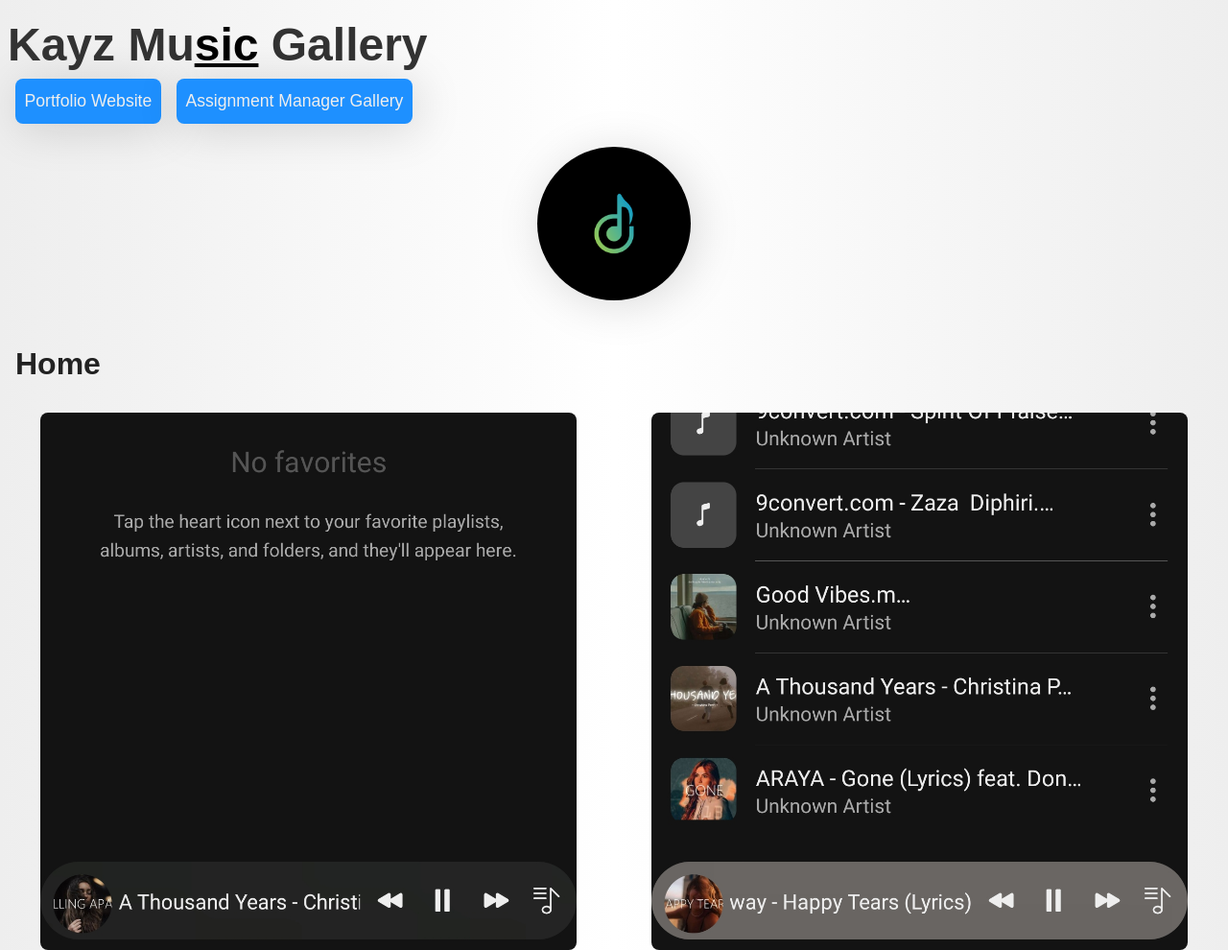
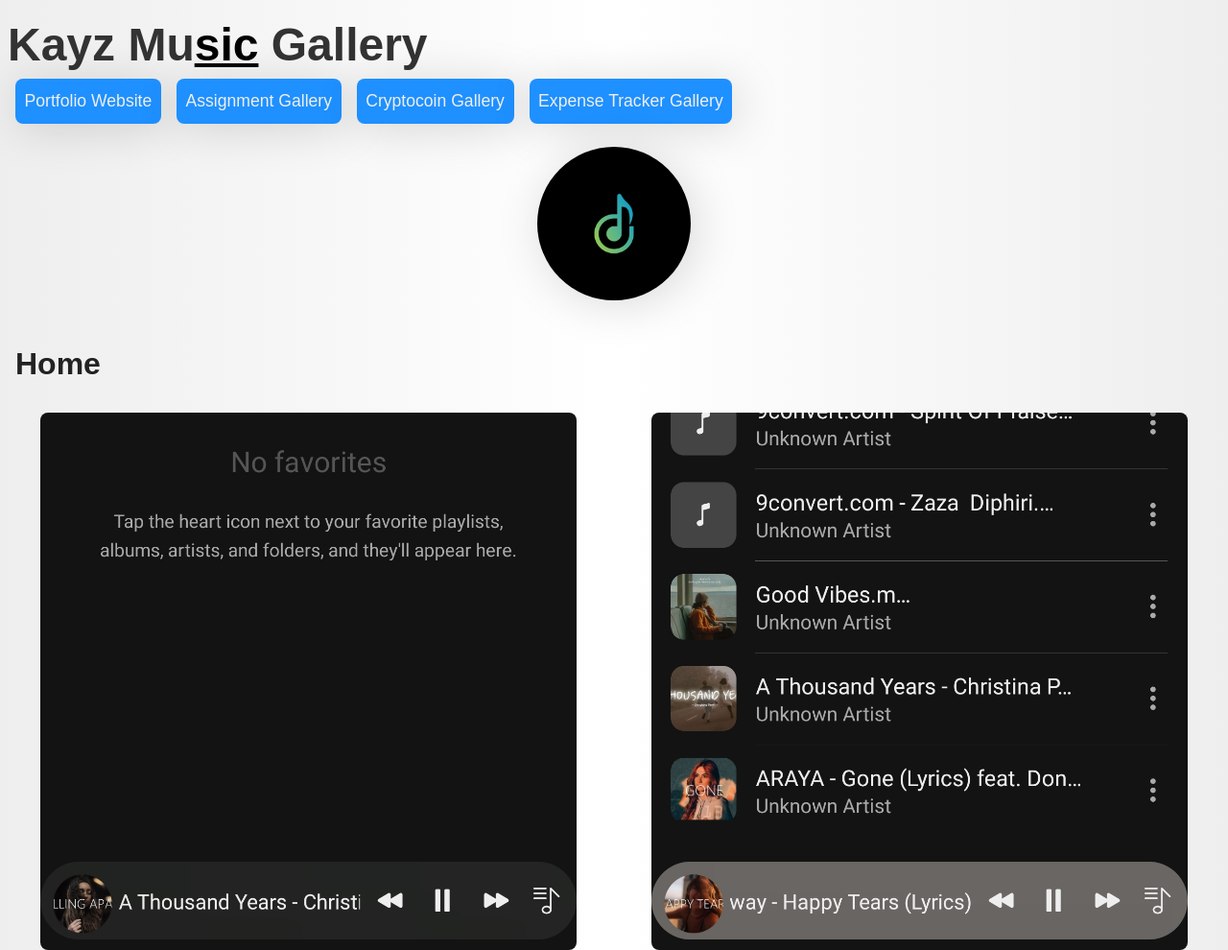
Before and after one commit to KayzMan/kayzmusic_gallery, a plain HTML site: page index.html in a window 1280 px wide. Shown: the top 990 px of the page at 96% size. Drawn offline with Linux system fonts and the light colour scheme; files whose address does not match are found by name.

Commit message:
Update index.html

```diff
--- a/index.html
+++ b/index.html
@@ -18,7 +18,23 @@
                     >Portfolio Website</a
                 >
 
-                <a href="#" class="assignment_manager_gallery">Assignment Manager Gallery</a>
+                <a
+                    href="https://kayzman.github.io/assignment-manager-gallery/"
+                    class="assignment_manager_gallery"
+                    >Assignment Gallery</a
+                >
+
+                <a
+                    href="https://kayzman.github.io/cryptocoin-gallery/"
+                    class="assignment_manager_gallery"
+                    >Cryptocoin Gallery</a
+                >
+
+                <a
+                    href="https://kayzman.github.io/expense-tracker-gallery/"
+                    class="assignment_manager_gallery"
+                    >Expense Tracker Gallery</a
+                >
             </div>
 
             <div class="app-icon-container">
```
